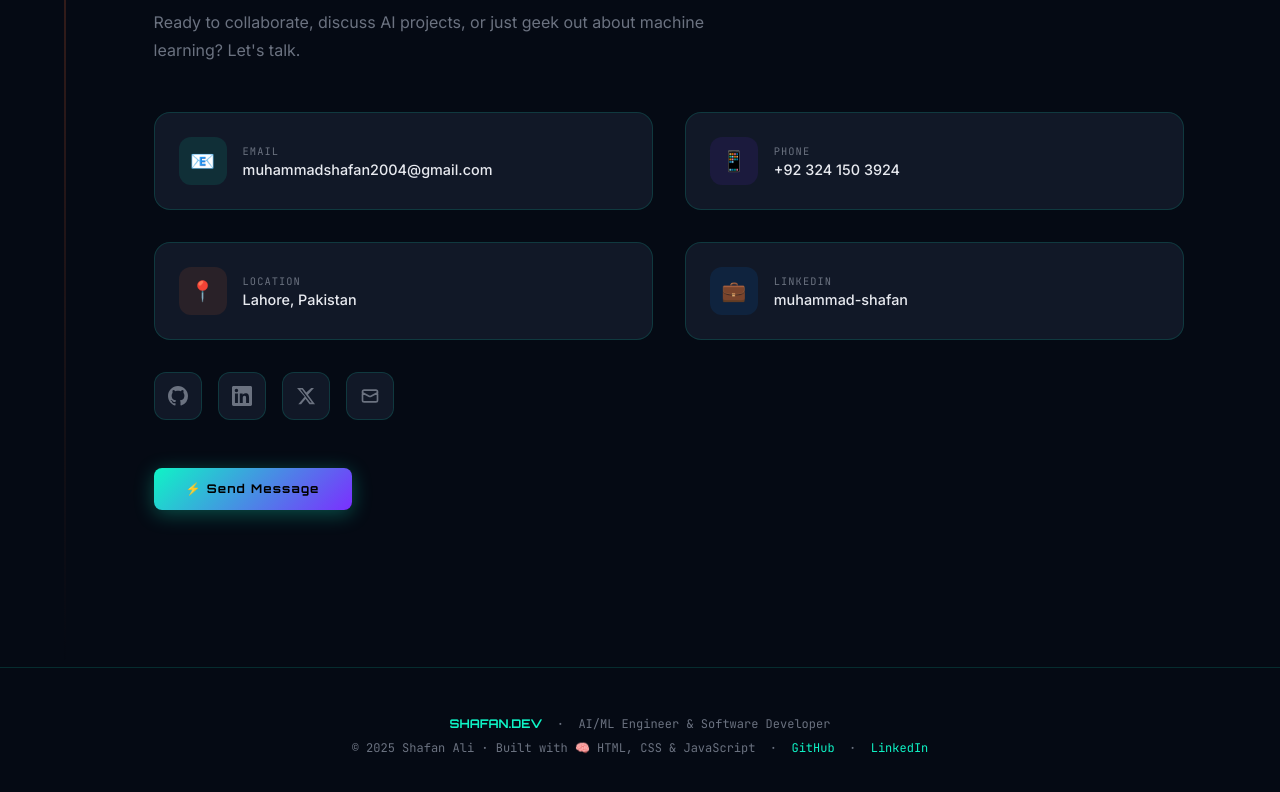
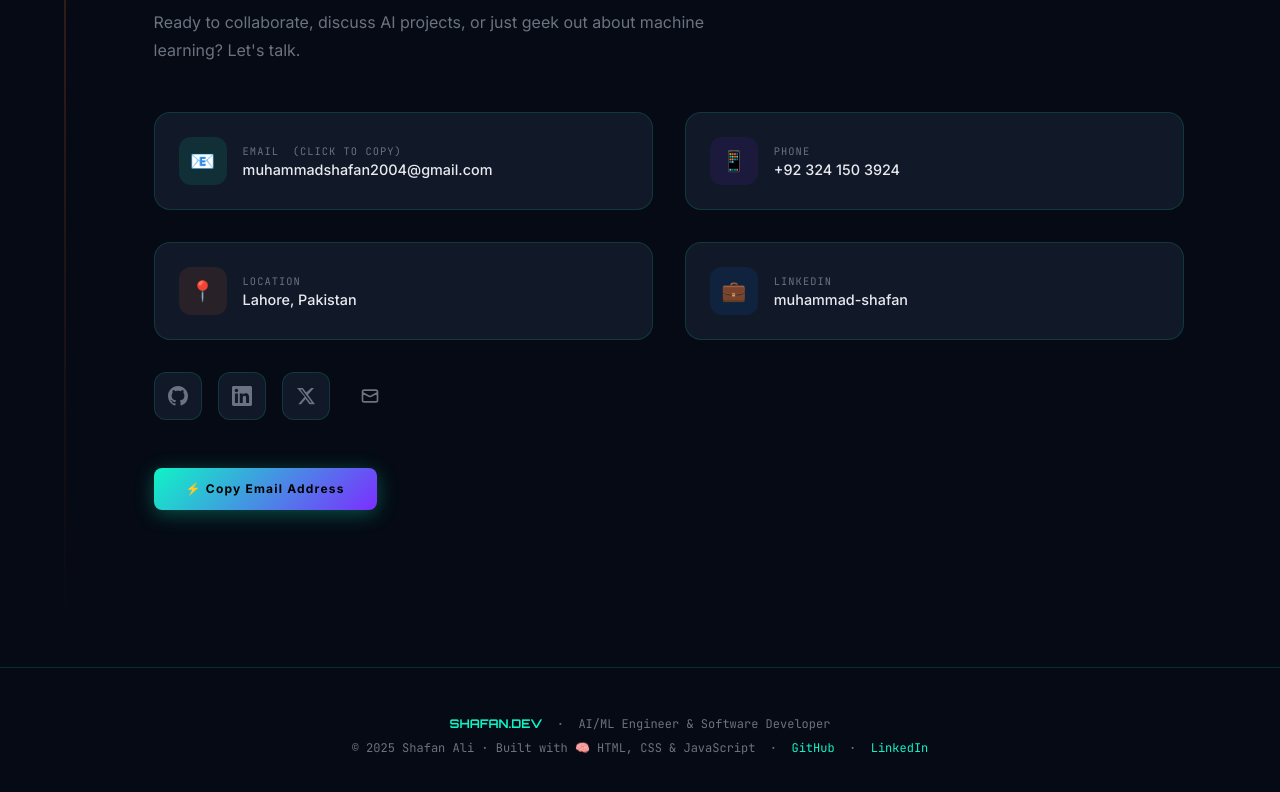
Before and after one commit to CodeWiz04/Portfolio, a plain HTML site: page index.html in a window 1280 px wide. Shown: the part 4651-5443 px from the top of the page. Drawn offline with nearby package versions, Linux system fonts and the light colour scheme; animation ran at ten frames a second.

Commit message:
Implement email copy functionality and update contact card interactions

```diff
--- a/index.html
+++ b/index.html
@@ -1142,13 +1142,13 @@
           <p class="section-desc">Ready to collaborate, discuss AI projects, or just geek out about machine learning? Let's talk.</p>
 
           <div class="contact-grid">
-            <a href="mailto:muhammadshafan2004@gmail.com" class="contact-card">
+            <div class="contact-card" style="cursor:pointer;" onclick="copyEmail(this)" title="Click to copy email">
               <div class="contact-icon" style="background:rgba(15,244,198,0.1);color:var(--cyan);">📧</div>
               <div>
-                <div class="contact-label">Email</div>
+                <div class="contact-label">Email <span id="copy-hint" style="font-size:0.65rem;color:var(--muted);margin-left:0.4rem;">(click to copy)</span></div>
                 <div class="contact-value">muhammadshafan2004@gmail.com</div>
               </div>
-            </a>
+            </div>
             <a href="tel:+923241503924" class="contact-card">
               <div class="contact-icon" style="background:rgba(123,47,255,0.1);color:var(--violet);">📱</div>
               <div>
@@ -1182,15 +1182,15 @@
             <a href="https://twitter.com/shafan2004" target="_blank" class="social-btn" title="Twitter/X">
               <svg width="20" height="20" fill="currentColor" viewBox="0 0 24 24"><path d="M18.244 2.25h3.308l-7.227 8.26 8.502 11.24H16.17l-4.714-6.231-5.401 6.231H2.744l7.737-8.835L1.254 2.25H8.08l4.259 5.631 5.905-5.631zm-1.161 17.52h1.833L7.084 4.126H5.117z"/></svg>
             </a>
-            <a href="mailto:muhammadshafan2004@gmail.com" class="social-btn" title="Email">
+            <button class="social-btn" title="Copy Email" onclick="copyEmail(this)" style="background:none;border:none;cursor:pointer;">
               <svg width="20" height="20" fill="none" stroke="currentColor" stroke-width="2" viewBox="0 0 24 24"><path stroke-linecap="round" stroke-linejoin="round" d="M3 8l7.89 4.26a2 2 0 002.22 0L21 8M5 19h14a2 2 0 002-2V7a2 2 0 00-2-2H5a2 2 0 00-2 2v10a2 2 0 002 2z"/></svg>
-            </a>
+            </button>
           </div>
 
           <div style="margin-top:3rem;">
-            <a href="mailto:muhammadshafan2004@gmail.com" class="btn-primary" style="display:inline-flex;align-items:center;gap:0.5rem;">
-              ⚡ Send Message
-            </a>
+            <button onclick="copyEmail(this)" class="btn-primary" style="display:inline-flex;align-items:center;gap:0.5rem;border:none;cursor:pointer;font-family:inherit;">
+              ⚡ Copy Email Address
+            </button>
           </div>
         </div>
       </div>
@@ -1558,6 +1558,19 @@ document.querySelectorAll('a[href^="#"]').forEach(a => {
   });
 });
 
+// ─── COPY EMAIL ───
+function copyEmail(el) {
+  const email = 'muhammadshafan2004@gmail.com';
+  navigator.clipboard.writeText(email).then(() => {
+    const hint = document.getElementById('copy-hint');
+    if(hint) { hint.textContent = '✓ Copied!'; hint.style.color = 'var(--cyan)'; setTimeout(() => { hint.textContent = '(click to copy)'; hint.style.color = ''; }, 2000); }
+    triggerAchievement('📋|Email Copied!');
+  }).catch(() => {
+    // fallback: open mailto
+    window.location.href = 'mailto:muhammadshafan2004@gmail.com';
+  });
+}
+
 // ─── LOADER ───
 window.addEventListener('load', () => {
   setTimeout(() => {
```
